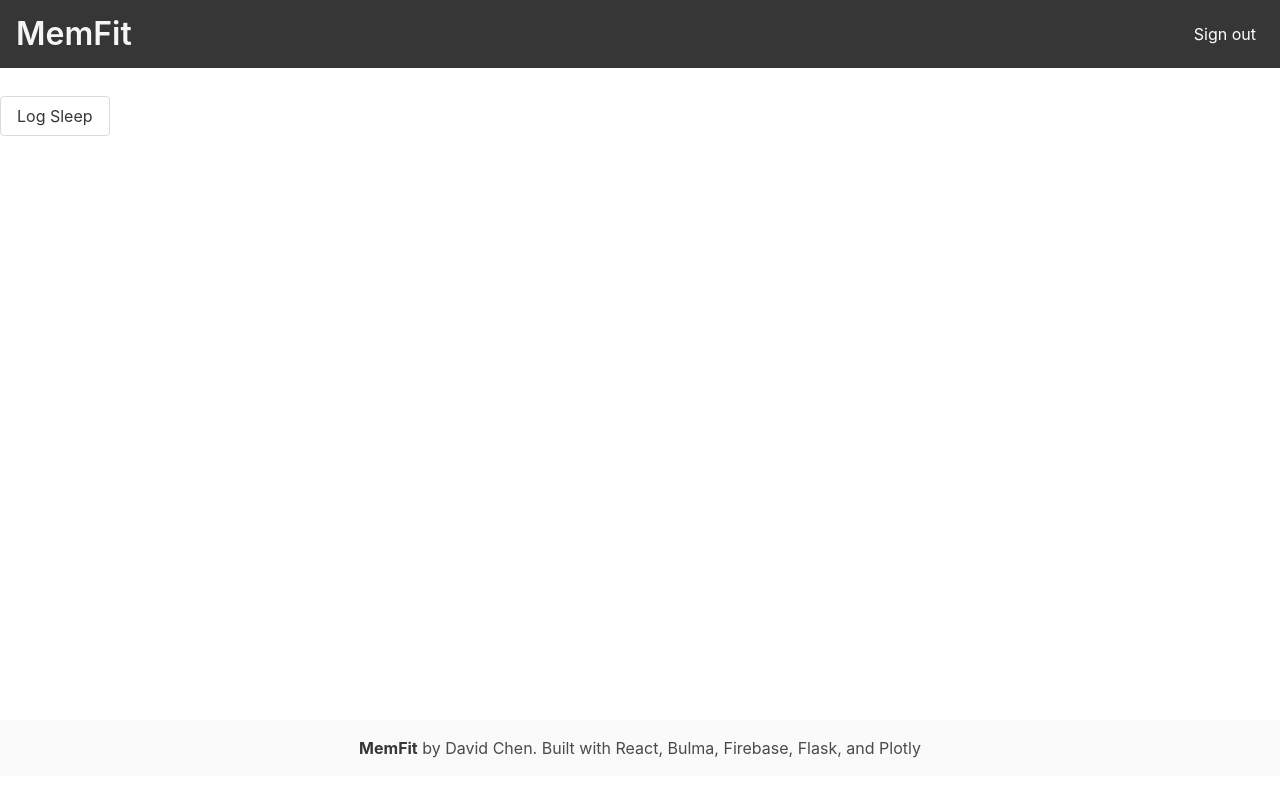
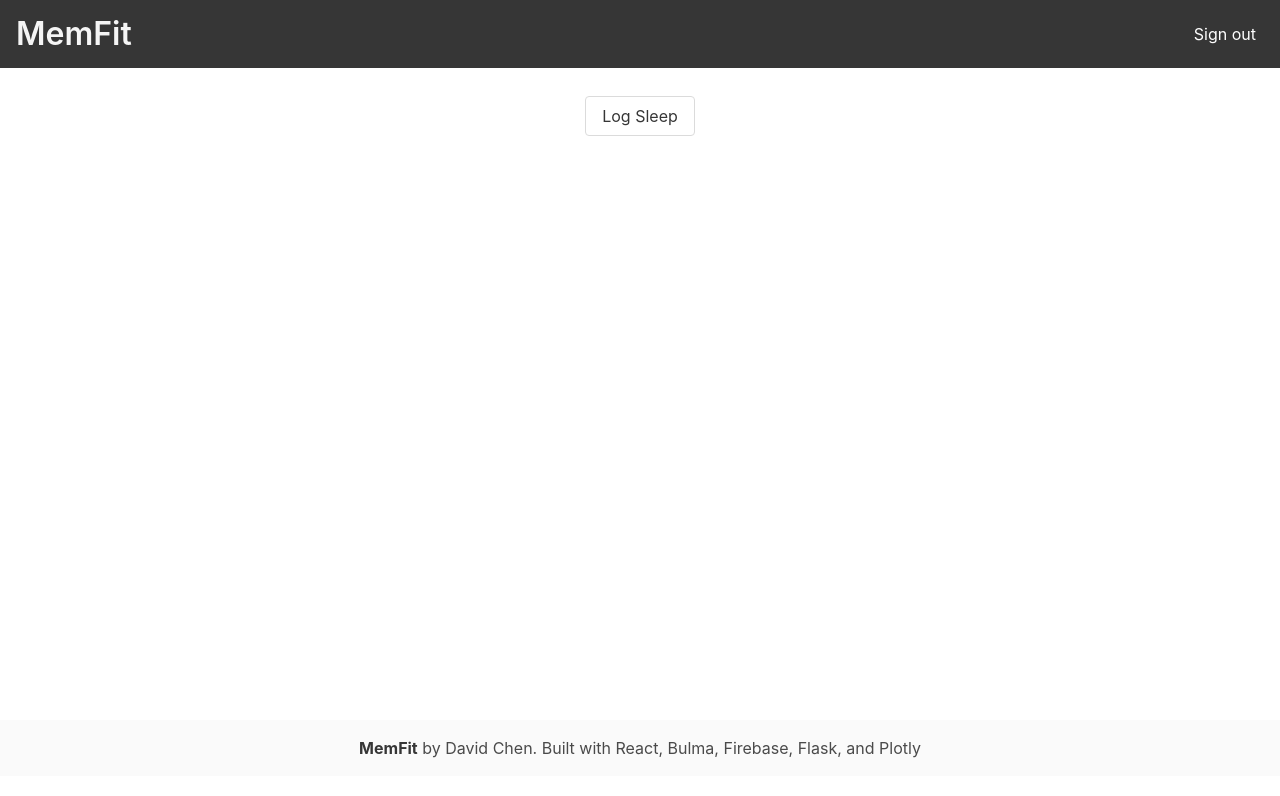
Before and after one commit to dchen327/memfit, a React (Create React App) app: page / in a window 1280 px wide. Shown: the top 796 px of the page. Built offline with nearby package versions, Linux system fonts and the light colour scheme; no server answers.

Commit message:
debug mode

```diff
--- a/src/App.tsx
+++ b/src/App.tsx
@@ -51,6 +51,7 @@ function App() {
   };
 
   return (
+    // Use columns horizontally, set
     <div
       className="columns is-flex-direction-column"
       style={{ height: "100vh" }}
@@ -58,12 +59,12 @@ function App() {
       <section className="section">
         <Navbar />
       </section>
-      <div className="column is-narrow">
+      <div className="column is-narrow has-text-centered">
         <button className="button" onClick={logSleep}>
           Log Sleep
         </button>
       </div>
-      <div className="column">
+      <div className="column has-text-centered">
         {charts && <Charts charts={charts} chartNames={chartNames} />}
       </div>
       <div className="column is-narrow">
```
Also changed, not shown: 1 other file (tests, documents, lock files or other folders).
